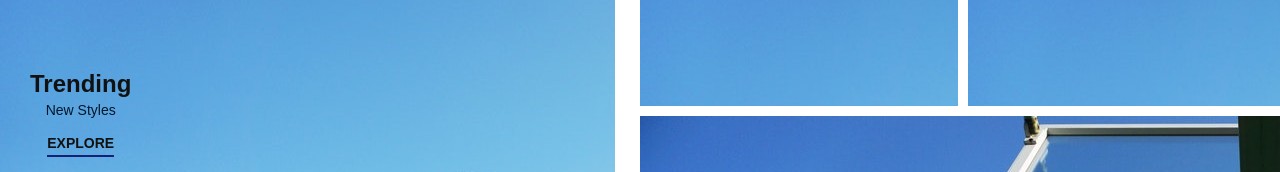
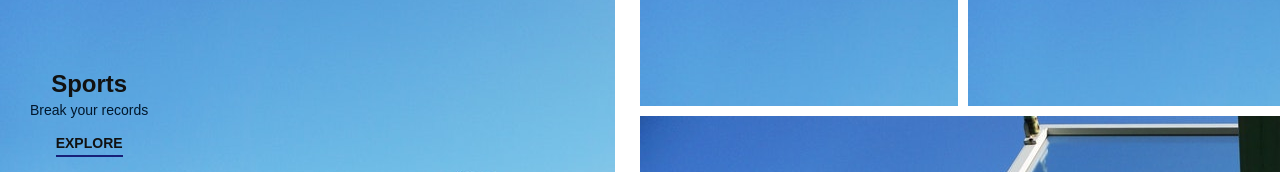
Before and after one commit to newtella/malcon, a React (Create React App) app: page / in a window 1280 px wide. Shown: the part 442-614 px from the top of the page. Built offline with nearby package versions, Linux system fonts and the light colour scheme.

Commit message:
Dashboard tab spaces

```diff
--- a/src/components/Sales/Sales.js
+++ b/src/components/Sales/Sales.js
@@ -19,12 +19,11 @@ const sales = (props) => {
         <div className="col-lg-6">
           <div className={Classes.categories__item} style={{backgroundImage: `url(${sportImg})`, height: '102vh'}}>
             <div className={Classes.categories__text}>
-                  <h4>Trending</h4>
-                  <p>New Styles</p>
+              <h4>Sports</h4>
+              <p>Break your records</p>
               <a role="button" className="btn btn-sm" href="#">Explore</a>
             </div>
           </div>
-
         </div>
         <div className="col-lg-6">
           <div className="row">
@@ -230,7 +229,6 @@ const sales = (props) => {
           </div>
         </div>
       </section>
-
     </>
   );
 }
```
Also changed, not shown: 1 other file (tests, documents, lock files or other folders). Lines whose indentation alone changed are shown as unchanged.
